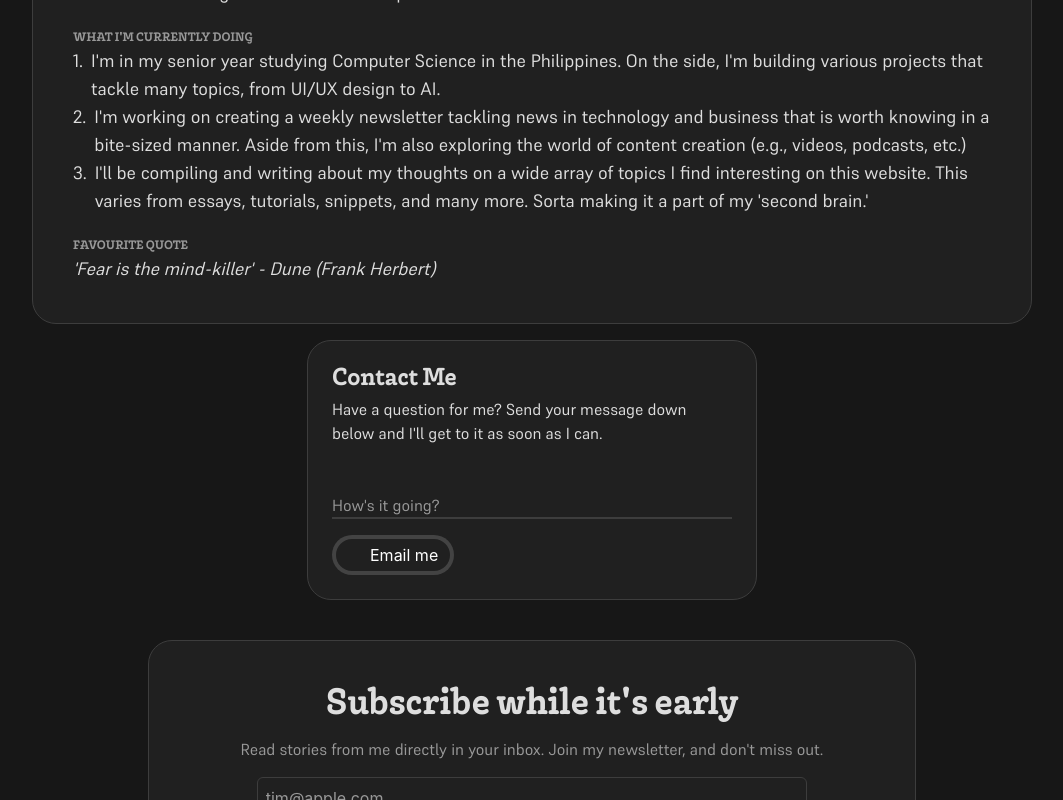
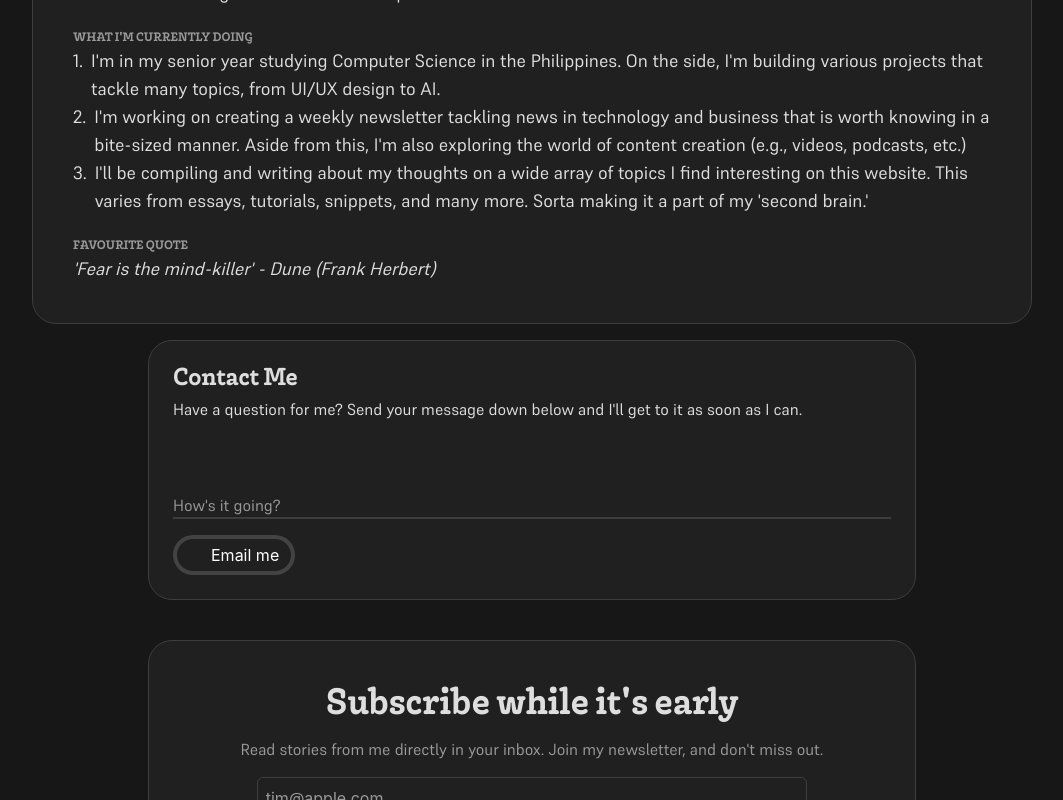
Before and after one commit to arevalolance/dotcom, a Next.js app: page /about in a window 1280 px wide. Shown: the part 395-1195 px from the top of the page, without its empty margins (108-1171 px from the left). Built offline with nearby package versions, Linux system fonts and the light colour scheme; some icons are missing.

Commit message:
Fix small width on about page

```diff
--- a/pages/about.tsx
+++ b/pages/about.tsx
@@ -81,7 +81,7 @@ const About = () => {
           </CardContainer>
         </div>
         <div className="flex w-full flex-col justify-between gap-y-4 md:flex-row">
-          <MailCard className="md:mx-auto md:w-[450px]" />
+          <MailCard className="md:mx-auto md:w-[768px]" />
         </div>
       </div>
     </Container>
```
